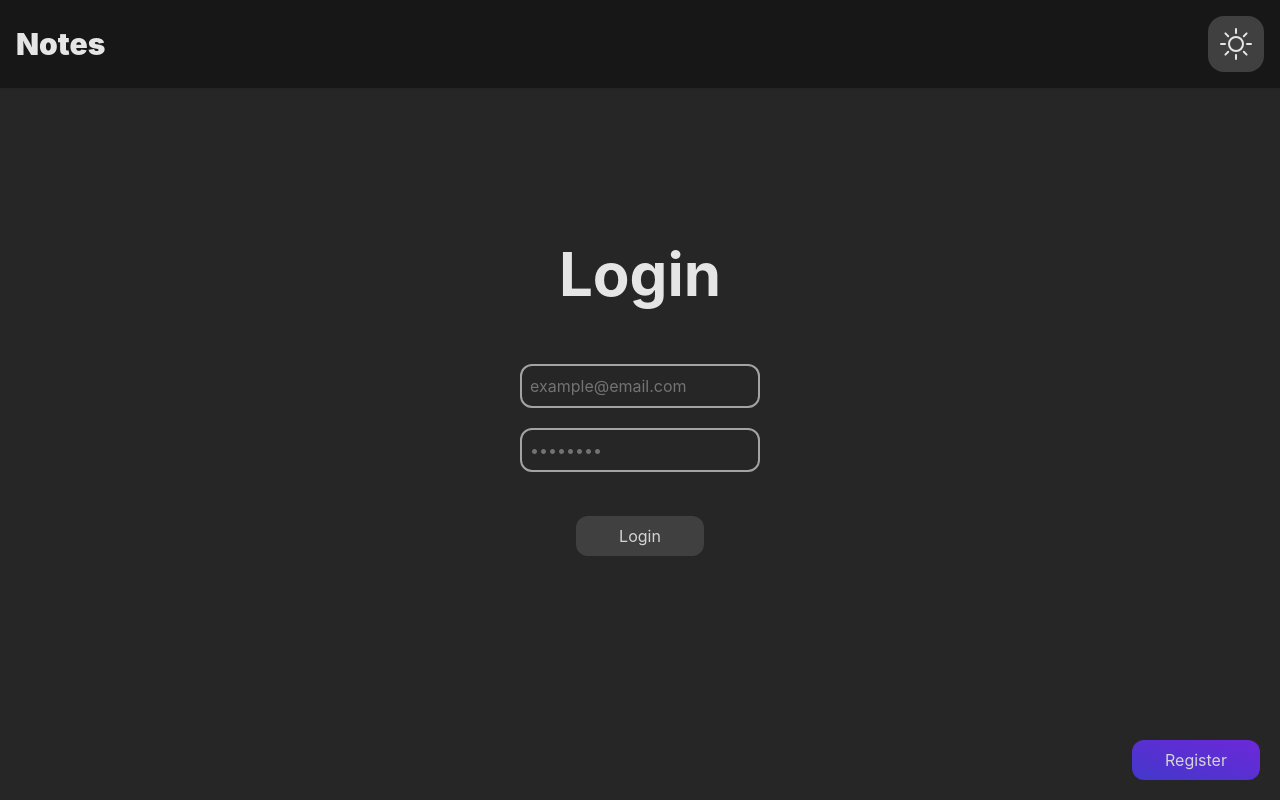
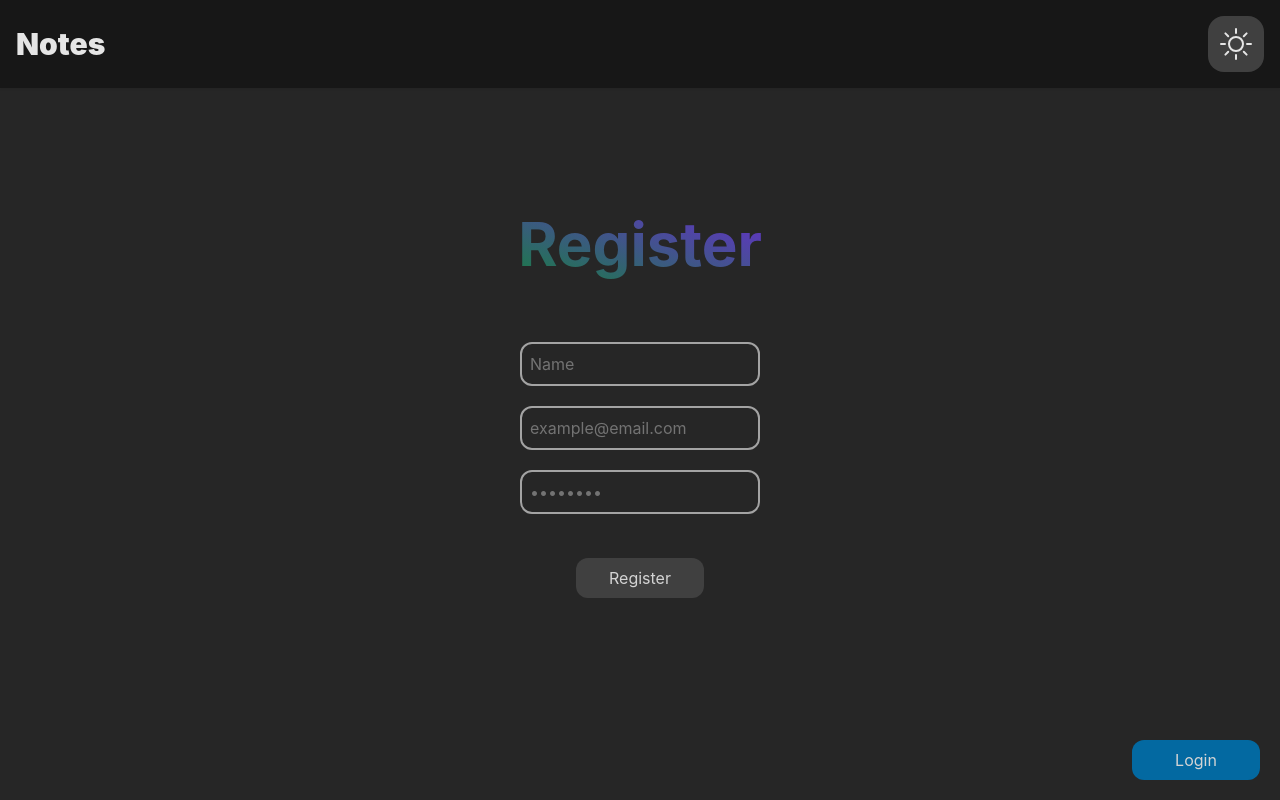
Before and after one commit to bitterkofte/notes-app-web, a React (Create React App) app: page / in a window 1280 px wide. Both pictures are taken after a click on the button "Register". Built offline with nearby package versions, Linux system fonts and the light colour scheme.

Commit message:
Register screen has been created.

```diff
--- a/src/App.js
+++ b/src/App.js
@@ -5,6 +5,7 @@ import Home from "./components/Home";
 import Auth from "./components/Auth";
 import { useSelector } from "react-redux";
 import EditNote from "./components/EditNote";
+import Register from "./components/Register";
 
 function App() {
   // const [isSignedIn, setIsSignedIn] = useState(false);
@@ -22,6 +23,10 @@ function App() {
     switch (screen) {
       case "auth":
         return <Auth />
+        break;
+
+      case "register":
+        return <Register />
         break;
 
         case "home":
--- a/src/components/Auth.js
+++ b/src/components/Auth.js
@@ -97,9 +97,8 @@ const Auth = ({ isSignedIn, toggleSignIn }) => {
         )}
       </AnimatePresence>
 
-      <h1 className="text-6xl font-bold mb-10 dark:text-neutral-200">Login</h1>
+      <h1 className="p-3 text-6xl font-bold mb-9 dark:text-neutral-200">Login</h1>
 
-      {/* <form className="flex flex-col justify-center items-center gap-5"> */}
         <input
           className="w-60 p-2 border-2 border-neutral-400 rounded-xl bg-transparent placeholder-neutral-500 focus:outline-none focus:border-purple-600 dark:text-neutral-50 caret-purple-600 transition-all duration-500"
           type="text"
@@ -119,11 +118,10 @@ const Auth = ({ isSignedIn, toggleSignIn }) => {
         >
           Login
         </button>
-      {/* </form> */}
 
       <button
         className="fixed bottom-5 right-5 w-32 py-2 px-3 mt-6 rounded-xl bg-gradient-to-tr from-indigo-700 to-violet-700 text-neutral-300 hover:scale-110 transition-all duration-300 select-none"
-        onClick={() => setRegisterScreen(true)}
+        onClick={() => dispatch(setScreen("register"))}
       >
         Register
       </button>
--- /dev/null
+++ b/src/components/CoolAlert.js
@@ -0,0 +1,33 @@
+import React from 'react'
+import { motion } from 'framer-motion'
+
+const CoolAlert = ({error, success}) => {
+  return (
+    <>
+      {error && (
+          <motion.div
+            className="fixed z-20 top-0 p-3 bg-red-900 text-neutral-200 rounded-xl text-center transition-all duration-500 select-none"
+            initial={{ y: -60 }}
+            animate={{ y: 20 }}
+            exit={{ y: -3000 }}
+            transition={{ duration: 0.1 }}
+          >
+            {error}
+          </motion.div>
+        )}
+        {success && (
+          <motion.div
+            className="fixed z-20 top-0 p-3 bg-green-800 text-neutral-200 rounded-xl text-center transition-all duration-500 select-none"
+            initial={{ y: -60 }}
+            animate={{ y: 20 }}
+            exit={{ y: -3000 }}
+            transition={{ duration: 0.1 }}
+          >
+            {success}
+          </motion.div>
+        )}
+    </>
+  )
+}
+
+export default CoolAlert
--- a/src/components/Home.js
+++ b/src/components/Home.js
@@ -94,7 +94,7 @@ const Home = ({ isSignedIn, toggleSignIn }) => {
 
   return (
     <div className="w-full min-h-screen md:min-h-screen md:mt-0 mt-10 p-10 flex flex-col justify-center items-center bg-neutral-200 dark:bg-neutral-800 dark:text-neutral-200 transition-all duration-500">
-      <div className="fixed z-[8] z top-20 pt-5 pb-3 w-full sm:flex-wrap sm:px-6 md:py-10 flex justify-center items-center gap-5 backdrop-blur-lg">
+      <div className="fixed z-[8] z top-20 pt-5 pb-3 w-full sm:flex-wrap sm:px-6 md:py-10 flex justify-center items-center gap-5 backdrop-blur-lg transition-all duration-500 ease-in-out">
         <div
           className={`w-[500px] flex justify-center items-center border-2 border-neutral-500 rounded-xl bg-transparent ${
             sbActive && "border-purple-600"
@@ -125,14 +125,14 @@ const Home = ({ isSignedIn, toggleSignIn }) => {
           <AiOutlineDelete size={24} />
         </button>
 
-        {deleting && (
+        {/* {deleting && ( */}
           <button
-            className="py-2 px-3 rounded-xl bg-neutral-700 text-neutral-300 hover:scale-105 hover:bg-cyan-700 transition-all duration-500 select-none"
+            className={`${deleting ? "block" : "hidden"} py-2 px-3 rounded-xl bg-neutral-700 text-neutral-300 hover:scale-105 hover:bg-cyan-700 transition-all duration-500 ease-in-out select-none`}
             onClick={() => setDeleting(false)}
           >
             <HiArrowUturnLeft size={24} />
           </button>
-        )}
+        {/* )} */}
       </div>
 
       <AnimatePresence>
@@ -162,7 +162,7 @@ const Home = ({ isSignedIn, toggleSignIn }) => {
       </AnimatePresence>
 
       <button
-        className="fixed bottom-5 right-5 p-3 mt-6 rounded-xl bg-red-700 font-bold text-red-300 hover:text-neutral-100 hover:shadow-lg hover:shadow-red-500 transition-all duration-300 select-none"
+        className="fixed bottom-5 right-5 p-3 mt-6 rounded-xl bg-red-700 font-bold text-neutral-100 border-[3px] border-transparent hover:border-neutral-100 transition-all duration-700 ease-in-out select-none"
         onClick={logOutHandler}
       >
         <AiOutlinePoweroff size={32} />
--- /dev/null
+++ b/src/components/Register.js
@@ -0,0 +1,53 @@
+import React, { useState } from "react";
+import { setScreen } from "../Redux/features/Screen";
+import { useDispatch } from "react-redux";
+
+const Register = () => {
+  const [name, setName] = useState("");
+  const [mail, setMail] = useState("");
+  const [password, setPassword] = useState("");
+  const dispatch = useDispatch();
+
+  return (
+    <div className="flex flex-col justify-center items-center gap-5">
+      <h1 className="p-3 spaci text-6xl font-bold mb-9 text-transparent bg-clip-text bg-gradient-to-tr from-green-700 to-violet-700">
+        Register
+      </h1>
+
+      <input
+        className="w-60 p-2 border-2 border-neutral-400 rounded-xl bg-transparent placeholder-neutral-500 focus:outline-none focus:border-purple-600 dark:text-neutral-50 caret-purple-600 transition-all duration-500"
+        type="text"
+        placeholder="Name"
+        onChange={(e) => setName(e.target.value)}
+      />
+      <input
+        className="w-60 p-2 border-2 border-neutral-400 rounded-xl bg-transparent placeholder-neutral-500 focus:outline-none focus:border-purple-600 dark:text-neutral-50 caret-purple-600 transition-all duration-500"
+        type="text"
+        placeholder="example@email.com"
+        onChange={(e) => setMail(e.target.value)}
+      />
+      <input
+        className="w-60 p-2 border-2 border-neutral-400 rounded-xl bg-transparent placeholder-neutral-500 focus:outline-none focus:border-purple-600 dark:text-neutral-50 caret-purple-600 transition-all duration-500"
+        type="password"
+        placeholder="••••••••"
+        onChange={(e) => setPassword(e.target.value)}
+      />
+
+      <button
+        className="w-32 py-2 px-3 mt-6 rounded-xl bg-neutral-700 text-neutral-300 active:scale-110 hover:bg-purple-600 transition-all duration-400 select-none"
+        // onClick={}
+      >
+        Register
+      </button>
+
+      <button
+        className="fixed bottom-5 right-5 w-32 py-2 px-3 mt-6 rounded-xl bg-sky-700 text-neutral-300 hover:scale-110 transition-all duration-300 select-none"
+        onClick={() => dispatch(setScreen("auth"))}
+      >
+        Login
+      </button>
+    </div>
+  );
+};
+
+export default Register;
```
